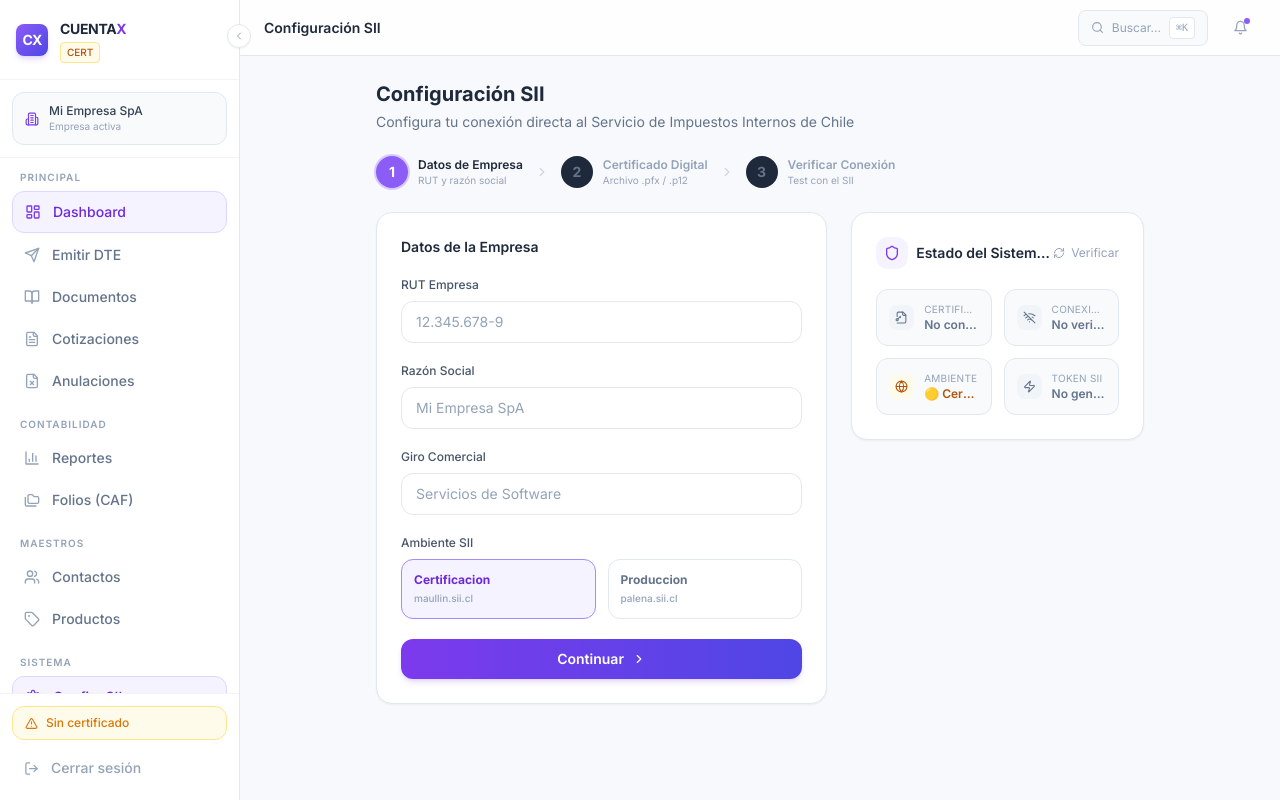
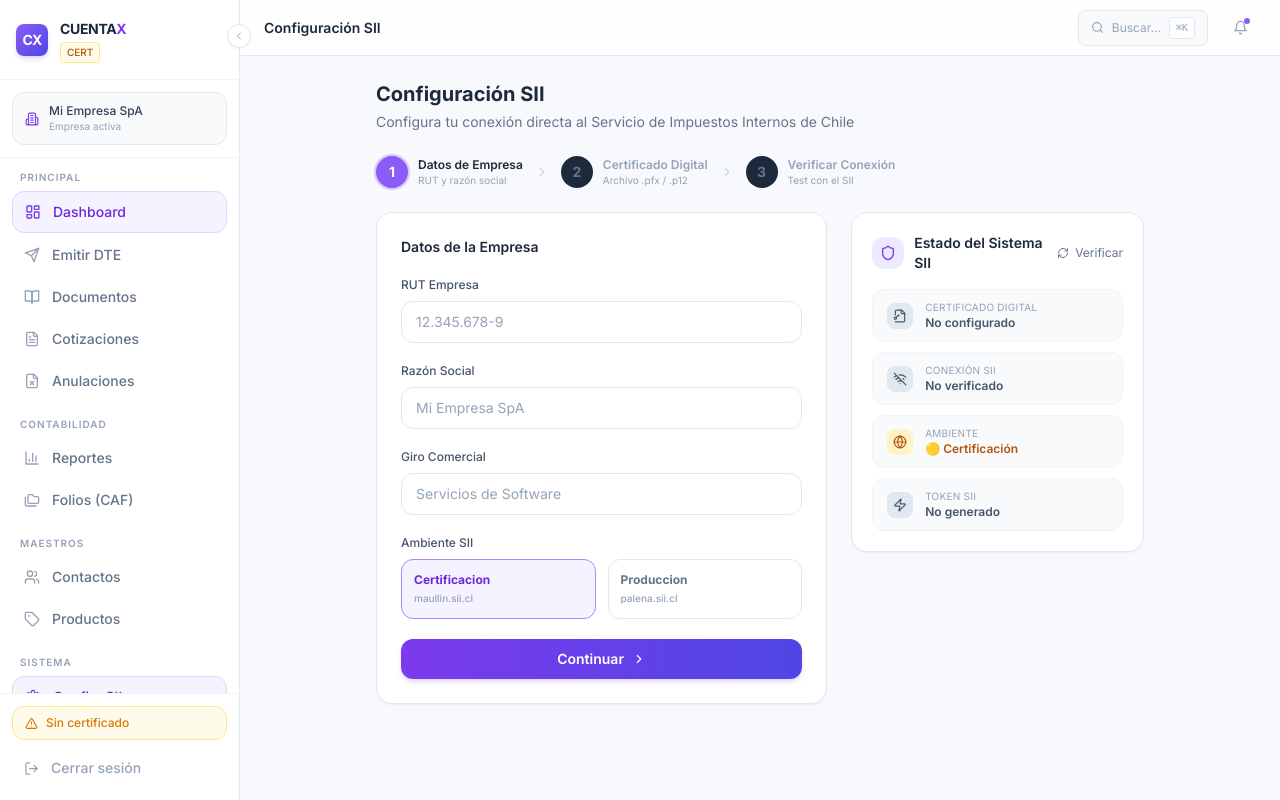
Before and after one commit to giraffos-funcional/cuentax, a Next.js app in the folder apps/web/: page /dashboard/configuracion in a window 1280 px wide. Built offline with nearby package versions, Linux system fonts and the light colour scheme.

Commit message:
fix(web): SII status vertical layout + stronger colors

```diff
--- a/apps/web/src/app/dashboard/configuracion/page.tsx
+++ b/apps/web/src/app/dashboard/configuracion/page.tsx
@@ -49,62 +49,62 @@ function SIIStatusPanel({ status, onCheckConnection }: {
       label: 'Certificado Digital',
       value: status.cert === 'loaded' ? 'Cargado ✓' : status.cert === 'error' ? 'Error al cargar' : 'No configurado',
       icon: FileKey2,
-      color: status.cert === 'loaded' ? 'text-emerald-700' : status.cert === 'error' ? 'text-red-600' : 'text-slate-500',
-      bg: status.cert === 'loaded' ? 'bg-emerald-50' : status.cert === 'error' ? 'bg-red-50' : 'bg-slate-100',
+      color: status.cert === 'loaded' ? 'text-emerald-700' : status.cert === 'error' ? 'text-red-600' : 'text-slate-600',
+      bg: status.cert === 'loaded' ? 'bg-emerald-100' : status.cert === 'error' ? 'bg-red-100' : 'bg-slate-200',
     },
     {
       label: 'Conexión SII',
       value: status.connection === 'ok' ? 'Conectado' : status.connection === 'error' ? 'Sin conexión' : status.connection === 'checking' ? 'Verificando...' : 'No verificado',
       icon: status.connection === 'ok' ? Wifi : WifiOff,
-      color: status.connection === 'ok' ? 'text-emerald-700' : status.connection === 'error' ? 'text-red-600' : 'text-slate-500',
-      bg: status.connection === 'ok' ? 'bg-emerald-50' : status.connection === 'error' ? 'bg-red-50' : 'bg-slate-100',
+      color: status.connection === 'ok' ? 'text-emerald-700' : status.connection === 'error' ? 'text-red-600' : 'text-slate-600',
+      bg: status.connection === 'ok' ? 'bg-emerald-100' : status.connection === 'error' ? 'bg-red-100' : 'bg-slate-200',
     },
     {
       label: 'Ambiente',
       value: status.ambiente === 'produccion' ? '🔴 Producción' : '🟡 Certificación',
       icon: Globe,
-      color: status.ambiente === 'produccion' ? 'text-red-600' : 'text-amber-700',
-      bg: status.ambiente === 'produccion' ? 'bg-red-50' : 'bg-amber-50',
+      color: status.ambiente === 'produccion' ? 'text-red-700' : 'text-amber-700',
+      bg: status.ambiente === 'produccion' ? 'bg-red-100' : 'bg-amber-100',
     },
     {
       label: 'Token SII',
       value: status.tokenActive ? 'Activo (2h)' : 'No generado',
       icon: Zap,
-      color: status.tokenActive ? 'text-emerald-700' : 'text-slate-500',
-      bg: status.tokenActive ? 'bg-emerald-50' : 'bg-slate-100',
+      color: status.tokenActive ? 'text-emerald-700' : 'text-slate-600',
+      bg: status.tokenActive ? 'bg-emerald-100' : 'bg-slate-200',
     },
   ]
 
   return (
-    <div className="bg-white border border-slate-200 rounded-2xl p-6 shadow-sm">
-      <div className="flex items-center justify-between mb-5">
-        <div className="flex items-center gap-2 min-w-0">
-          <div className="p-2 bg-violet-50 rounded-xl shrink-0">
+    <div className="bg-white border border-slate-200 rounded-2xl p-5 shadow-sm">
+      <div className="flex items-center justify-between mb-4">
+        <div className="flex items-center gap-2.5">
+          <div className="p-2 bg-violet-100 rounded-xl">
             <Shield size={16} className="text-violet-600" />
           </div>
-          <h3 className="text-sm font-semibold text-slate-800 truncate">Estado del Sistema SII</h3>
+          <h3 className="text-sm font-semibold text-slate-800">Estado del Sistema SII</h3>
         </div>
         <button
           onClick={onCheckConnection}
-          className="flex items-center gap-1.5 text-xs text-slate-400 hover:text-violet-600 transition-colors shrink-0"
+          className="flex items-center gap-1.5 text-xs text-slate-500 hover:text-violet-600 transition-colors"
         >
           <RefreshCw size={12} className={status.connection === 'checking' ? 'animate-spin' : ''} />
           Verificar
         </button>
       </div>
 
-      <div className="grid grid-cols-2 gap-3">
+      <div className="space-y-2.5">
         {statusItems.map((item) => (
           <div
             key={item.label}
-            className="flex items-center gap-2.5 p-3 rounded-xl bg-slate-50 border border-slate-200 min-w-0 overflow-hidden"
+            className="flex items-center gap-3 px-3.5 py-2.5 rounded-xl bg-slate-50 border border-slate-100"
           >
             <div className={`p-1.5 rounded-lg shrink-0 ${item.bg}`}>
-              <item.icon size={13} className={item.color} />
+              <item.icon size={14} className={item.color} />
             </div>
-            <div className="min-w-0">
-              <p className="text-[10px] text-slate-400 uppercase tracking-wide truncate">{item.label}</p>
-              <p className={`text-xs font-semibold truncate ${item.color}`}>{item.value}</p>
+            <div className="flex-1">
+              <p className="text-[10px] text-slate-400 uppercase tracking-wide">{item.label}</p>
+              <p className={`text-xs font-semibold ${item.color}`}>{item.value}</p>
             </div>
           </div>
         ))}
```
